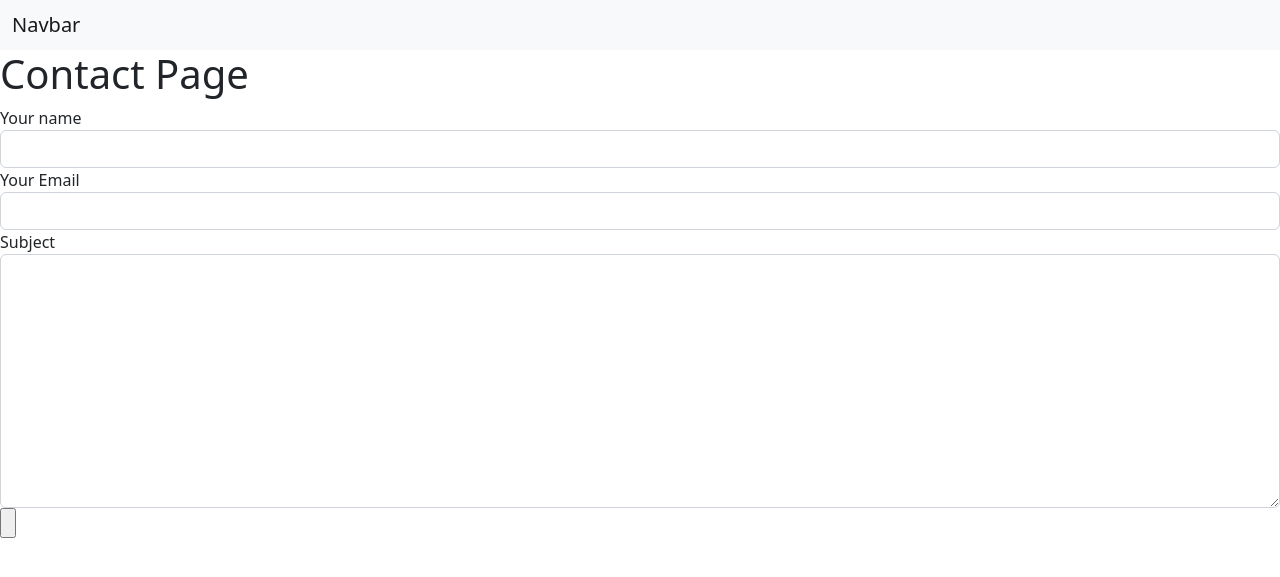
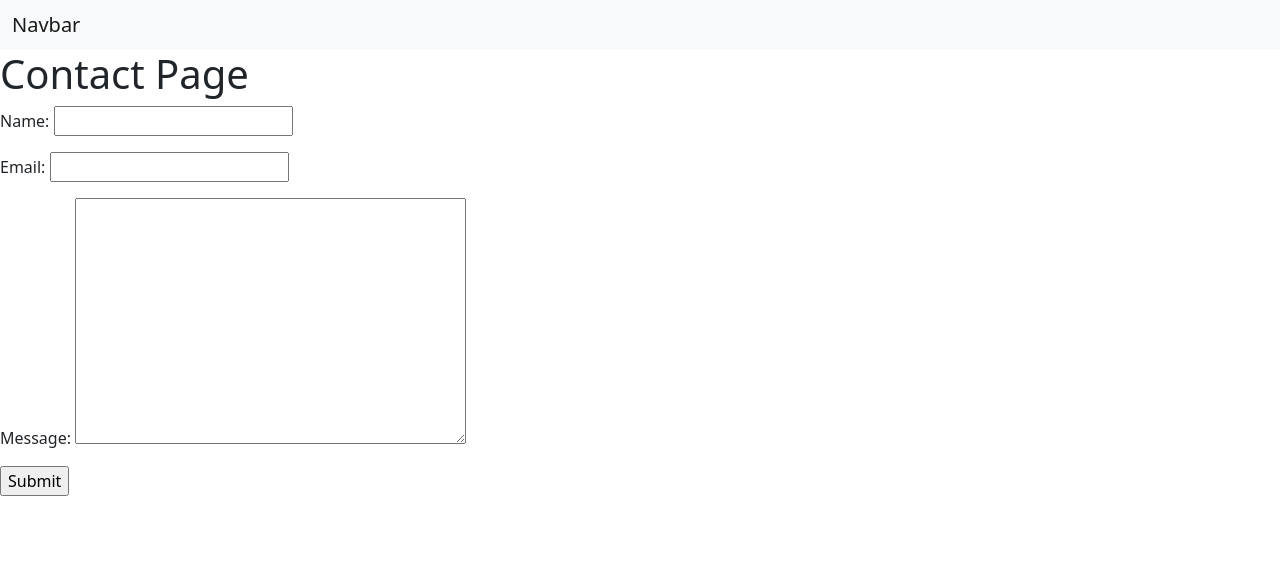
Before and after one commit to itszona/qrContactPage, a Django app: page / in a window 1280 px wide. Shown: the top 577 px of the page. Run offline with Django 4.2, Linux system fonts and the light colour scheme.

Commit message:
Contact Us Page Form

```diff
--- /dev/null
+++ b/contact/app/forms.py
@@ -0,0 +1,7 @@
+from django import forms
+from . import models
+
+class ContactForm(forms.ModelForm):
+    class Meta:
+        model = models.Contacts
+        fields = "__all__"
--- a/contact/app/models.py
+++ b/contact/app/models.py
@@ -4,6 +4,6 @@ from django.db import models
 class Contacts(models.Model):
     name=models.CharField(max_length=200)
     email=models.EmailField()
-    subject=models.TextField()
+    message=models.TextField()
     def __str__(self):
         return self.name
--- a/contact/app/templates/contact.html
+++ b/contact/app/templates/contact.html
@@ -1,16 +1,14 @@
 <!DOCTYPE html>
 <html lang="en">
+
 <head>
   <meta charset="utf-8" />
   <meta name="viewport" content="width=device-width, initial-scale=1" />
   <title>Bootstrap demo</title>
-    <link
-      href="https://cdn.jsdelivr.net/npm/bootstrap@5.2.0/dist/css/bootstrap.min.css"
-      rel="stylesheet"
-      integrity="sha384-gH2yIJqKdNHPEq0n4Mqa/HGKIhSkIHeL5AyhkYV8i59U5AR6csBvApHHNl/vI1Bx"
-      crossorigin="anonymous"
-    />
+  <link href="https://cdn.jsdelivr.net/npm/bootstrap@5.2.0/dist/css/bootstrap.min.css" rel="stylesheet"
+    integrity="sha384-gH2yIJqKdNHPEq0n4Mqa/HGKIhSkIHeL5AyhkYV8i59U5AR6csBvApHHNl/vI1Bx" crossorigin="anonymous" />
 </head>
+
 <body>
   <!-- As a heading -->
   <nav class="navbar bg-light">
@@ -20,30 +18,24 @@
   </nav>
   <h1>Contact Page</h1>
 
-    <form action="" method="post">
+  <form action="{% url 'contact' %}" method="post">
     {% csrf_token %}
-      <label for="fname">Your name</label>
-      <input type="text" name="name" id="fname" class="form-control" required />
+    {{ contact_form.as_p }}
 
-      <label for="exampleInputEmail1">Your Email</label>
-      <input
-        type="email"
-        name="email"
-        id="exampleInputEmail1"
-        class="form-control"
-        required
-      />
+    <!-- <label for="fname">Name</label>
+    <input type="text" name="name" id="fname" class="form-control" placeholder="Enter your name..." required />
 
-      <label for="subject">Subject</label>
-      <textarea
-        name="subject"
-        id="subject"
-        class="form-control"
-        cols="30"
-        rows="10"
-        required
-      ></textarea>
-      <input type="submit" value="" />
+    <label for="exampleInputEmail1">Email</label>
+    <input type="email" name="email" id="exampleInputEmail1" class="form-control" placeholder="Enter your email..."
+      required />
+
+    <label for="subject">Message</label>
+    <textarea name="subject" id="subject" class="form-control" cols="30" rows="10" placeholder="Send a message..."
+      required></textarea> -->
+    <input type="submit" value="Submit" />
   </form>
+
+
 </body>
+
 </html>
--- a/contact/app/urls.py
+++ b/contact/app/urls.py
@@ -2,5 +2,5 @@ from . import views
 from django.urls import path, include
 
 urlpatterns = [
-    path('', views.contact,name ='contact' )
+    path('', views.contact,name ='contact' ),
 ]
--- a/contact/app/views.py
+++ b/contact/app/views.py
@@ -1,16 +1,42 @@
-from django.shortcuts import render
+from django.shortcuts import render, redirect
+from django.http import HttpResponse
+
+from .forms import ContactForm
 from .models import Contacts
-from django.http import HttpResponse
+
 # Create your views here.
 def contact(request):
     if request.method == "POST":
-        detail=Contacts()
-        name=request.POST.get('name')
-        email=request.POST.get('email')
-        subject=request.POST.get('subject')
-        detail.name=name
-        detail.email=email
-        detail.subject=subject
-        detail.save()
-        return HttpResponse("Thanks for contacting")
-    return render(request,"contact.html")
+        form = ContactForm(request.POST)
+        print(form)
+        if form.is_valid():
+            form.save()
+            return HttpResponse("Thanks for contacting")
+    else:
+        form = ContactForm()
+
+    return render(request,"contact.html", {"contact_form":form})
+
+#from django.core.mail import send_mail, BadHeaderError
+#from django.http import HttpResponse, HttpResponseRedirect
+#from django.shortcuts import render, redirect
+#from .forms import ContactForm
+
+#def contactView(request):
+ #   if request.method == 'GET':
+  #      form = ContactForm()
+  #  else:
+   #     form = ContactForm(request.POST)
+   #     if form.is_valid():
+    #        subject = form.cleaned_data['name']
+   #        from_email = form.cleaned_data['from_email']
+   #        message = form.cleaned_data['message']
+    #        try:
+    #           send_mail(subject, message, from_email, ['admin@example.com'])
+    #       except BadHeaderError:
+    #           return HttpResponse('Invalid header found.')
+    #        return redirect('success')
+   #return render(request, "email.html", {'form': form})
+
+#def successView(request):
+#    return HttpResponse('Success! Thank you for your message.')
--- a/contact/contact/urls.py
+++ b/contact/contact/urls.py
@@ -18,5 +18,6 @@ from django.urls import path, include
 
 urlpatterns = [
     path('admin/', admin.site.urls),
-    path('',include('app.urls'))
+    path('',include('app.urls')),
+    #path('', include('sendemail.urls')),
 ]
```
Also changed, not shown: contact/app/templates/email.html (added, +8 -0 lines), contact/contact/settings.py (+7 -1 lines), contact/app/migrations/0002_rename_subject_contacts_message.py (added), contact/db.sqlite3. Lines whose indentation alone changed are shown as unchanged.
